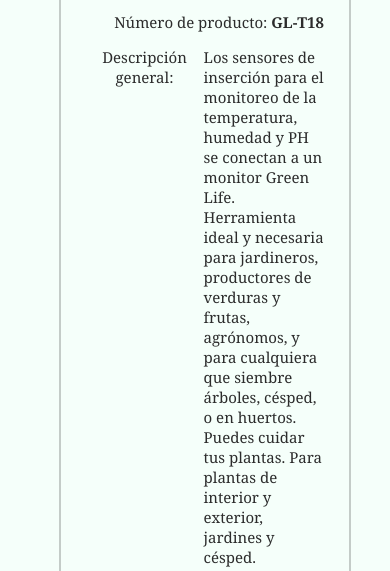
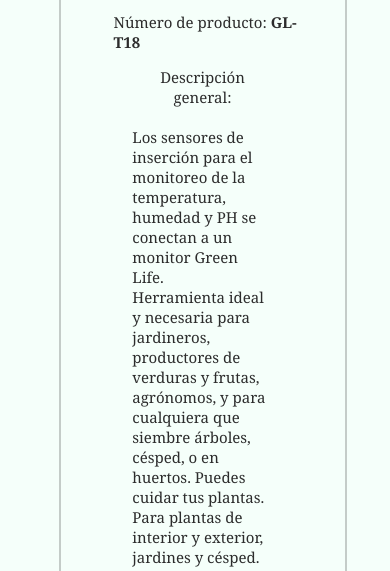
Before and after one commit to HadesEA/Innovatec, a plain HTML site: page Pagina Web GL/productos/Monitor.html in a window 390 px wide. Shown: the part 273-844 px from the top of the page. Drawn offline with nearby package versions, Linux system fonts and the light colour scheme.

Commit message:
Ajuste a los párrafos de que hay en la información de los productos.

```diff
--- a/Pagina Web GL/productos/csss/Composta.css
+++ b/Pagina Web GL/productos/csss/Composta.css
@@ -333,4 +333,13 @@ label{
 	#desdes{
 		margin: 0;
 	}
+
+	.descrip{
+		flex-direction: column;
+		align-items: center;
+	}
+
+	#gen{
+		margin-bottom: 20px;
+	}
 }
--- a/Pagina Web GL/productos/csss/Kit-completo.css
+++ b/Pagina Web GL/productos/csss/Kit-completo.css
@@ -327,4 +327,12 @@ label{
 		margin: 0;
 	}
 
+	.descrip{
+		flex-direction: column;
+		align-items: center;
+	}
+
+	#gen{
+		margin-bottom: 20px;
+	}
 }
--- a/Pagina Web GL/productos/csss/Kit-compostaje.css
+++ b/Pagina Web GL/productos/csss/Kit-compostaje.css
@@ -329,4 +329,13 @@ label{
 	#desdes{
 		margin: 0;
 	}
+
+	.descrip{
+		flex-direction: column;
+		align-items: center;
+	}
+
+	#gen{
+		margin-bottom: 20px;
+	}
 }
--- a/Pagina Web GL/productos/csss/Monitor-calibracion.css
+++ b/Pagina Web GL/productos/csss/Monitor-calibracion.css
@@ -326,4 +326,13 @@ label{
 	#desdes{
 		margin: 0;
 	}
+
+	.descrip{
+		flex-direction: column;
+		align-items: center;
+	}
+
+	#gen{
+		margin-bottom: 20px;
+	}
 }
--- a/Pagina Web GL/productos/csss/Monitor-riego.css
+++ b/Pagina Web GL/productos/csss/Monitor-riego.css
@@ -325,4 +325,13 @@ label{
 	#desdes{
 		margin: 0;
 	}
+
+	.descrip{
+		flex-direction: column;
+		align-items: center;
+	}
+
+	#gen{
+		margin-bottom: 20px;
+	}
 }
--- a/Pagina Web GL/productos/csss/Monitor.css
+++ b/Pagina Web GL/productos/csss/Monitor.css
@@ -325,4 +325,13 @@ br + a{
 	#desdes{
 		margin: 0;
 	}
+
+	.descrip{
+		flex-direction: column;
+		align-items: center;
+	}
+
+	#gen{
+		margin-bottom: 20px;
+	}
 }
```
